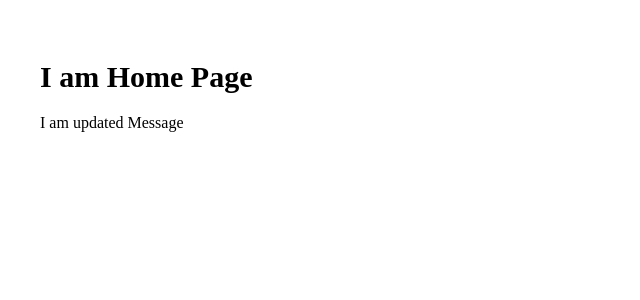
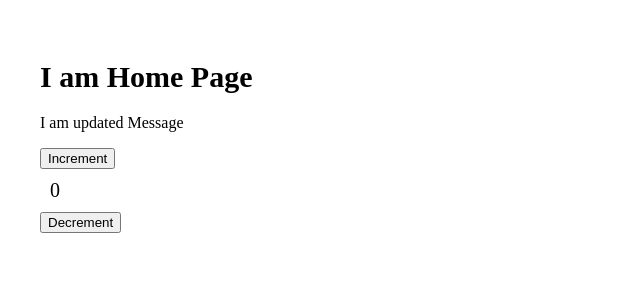
Before and after one commit to ta21no/ta21no-reactjs-firebase-servicario, a React (Create React App) app: page / in a window 1280 px wide. Shown: the top 300 px of the page, without its empty margins (0-640 px from the left). Built offline with nearby package versions, Linux system fonts and the light colour scheme.

Commit message:
counterの値をsetCountで操作

```diff
--- a/src/pages/Home.css
+++ b/src/pages/Home.css
@@ -5,3 +5,8 @@
 h1 {
 	font-size: 30px;
 }
+
+.counter {
+	font-size: 20px;
+	padding: 10px;
+}
--- a/src/pages/Home.js
+++ b/src/pages/Home.js
@@ -4,6 +4,7 @@
 const Home = () => {
 
     const [message, setMessage] = useState('Super Message!!!')
+    const [count, setCount] = useState(0)
 
     useEffect(() => {
         setTimeout(() => {
@@ -11,10 +12,21 @@
         }, 1000)
     }, [])
 
+    const increment = () => {
+        setCount(count + 1)
+    }
+
+    const decrement = () => {
+        setCount(count - 1)
+    }
+
     return (
         <div className="container">
             <h1>I am Home Page</h1>
             <p>{message}</p>
+            <button onClick={increment}>Increment</button>
+            <div className="counter">{count}</div>
+            <button onClick={decrement}>Decrement</button>
         </div>
     )
 }
```
